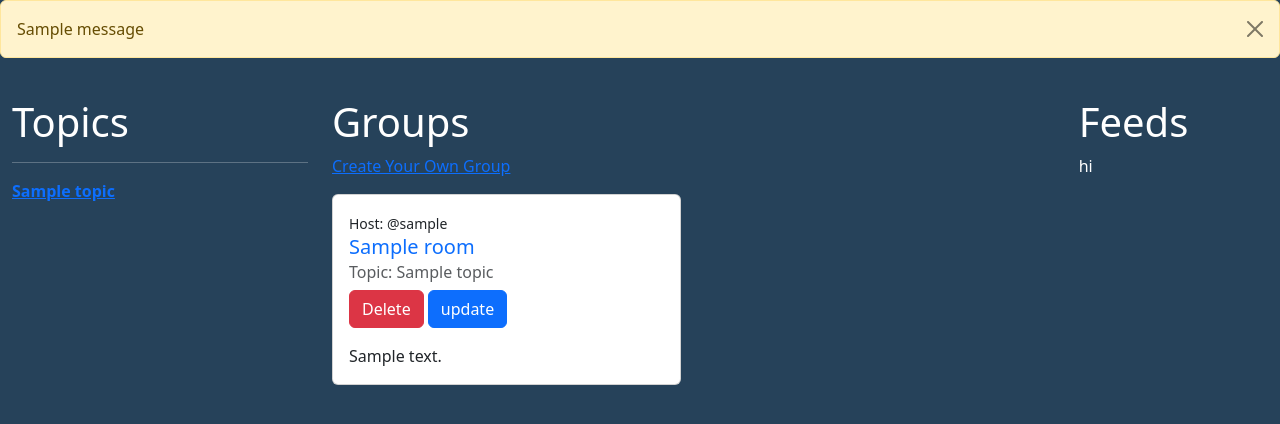
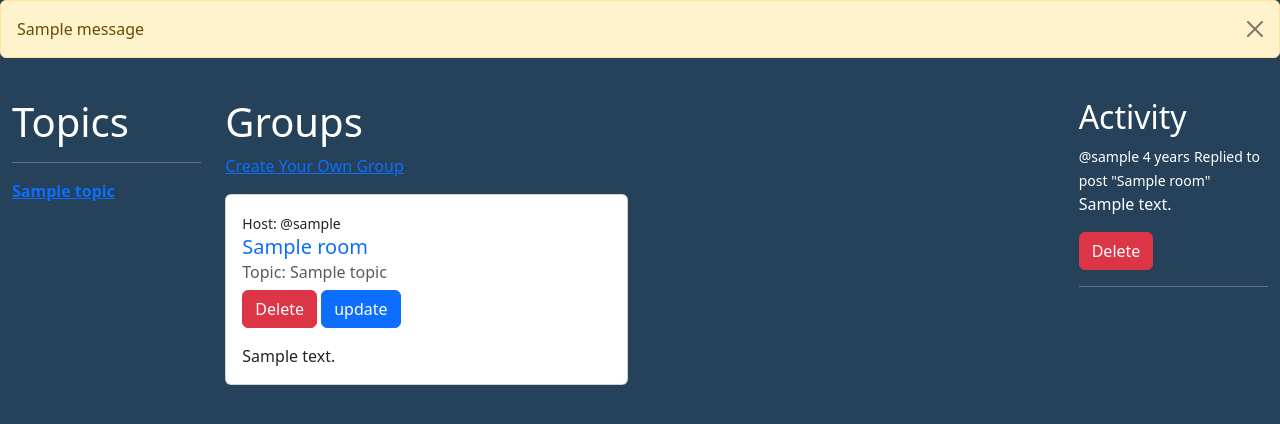
Before and after one commit to jiggyboy1/chat_app, a Django app: page / in a window 1280 px wide. Shown: the part 72-496 px from the top of the page. Run offline with Django 5.2, Linux system fonts and the light colour scheme; a user stored in the database is signed in; tables that the repository leaves empty hold one stand-in row (values such as "Sample post"); one stand-in notice (Sample message) is shown.

Commit message:
initial commit

```diff
--- a/main/models.py
+++ b/main/models.py
@@ -18,6 +18,9 @@ class Room(models.Model):
     created = models.DateTimeField(auto_now_add=True)
     update = models.DateTimeField(auto_now=True)
 
+    class Meta:
+        ordering = ['-created']
+
     def __str__(self) -> str:
         return f'{self.description[0:70]}'
 
@@ -27,5 +30,9 @@ class Message(models.Model):
     body = models.TextField(max_length=200,null=True,blank=True)
     created = models.DateTimeField(auto_now_add= True)
 
+    class Meta:
+        ordering = ['-created']
+
+
     def __str__(self) -> str:
         return f'{self.body}'
--- a/main/urls.py
+++ b/main/urls.py
@@ -13,4 +13,5 @@ urlpatterns =[
     path('login/',views.login_user,name="login"),
     path('sign-up/',views.sign_up,name="register"),
     path('logout/',views.logout_user,name="logout"),
+    path('search/',views.search,name="search"),
 ]
--- a/main/views.py
+++ b/main/views.py
@@ -4,18 +4,20 @@ from .forms import CreateRoom,Registeruser
 from django.contrib.auth import authenticate,login,logout
 from django.contrib.auth.decorators import login_required
 from django.contrib import messages
+from django.db.models import Q
 
 # Create your views here.
 
 def home(request):
     room = Room.objects.all()
     topic = Topic.objects.all()
-    context = {'room':room,'topic':topic}
+    message = Message.objects.all()
+    context = {'room':room,'topic':topic, 'message':message}
     return render(request,'home.html',context)
 
 def room(request,pk):
     rooms = Room.objects.get(id=pk)
-    message = rooms.message_set.all().order_by('-created')
+    message = rooms.message_set.all()
     paticipants = rooms.participant.all()
     rooom = rooms.participant.count()
     if request.method == 'POST':
@@ -66,8 +68,9 @@ def update(request,pk):
 def topic(request,foo):
     topics = Topic.objects.get(name=foo)
     rooms = Room.objects.filter(topic=topics)
+    message = Message.objects.all()
 
-    context = {"topic":topics,"rooms":rooms}
+    context = {"topic":topics,"rooms":rooms,'message':message}
     return render(request,'topic.html',context)
 
 def login_user(request):
@@ -104,7 +107,13 @@ def delete_message(request,pk):
         return redirect('home')
     return render(request,'delete_room.html',{'obj':message})
 
+def search(request):
+    if request.method == 'POST':
+        searched = request.POST.get('searched')
+        topics = Room.objects.filter(Q(name__icontains=searched)| Q(description__icontains=searched)| Q(topic__name__icontains=searched))
 
+    context = {'search':searched,'topics':topics}
+    return render(request,'search.html',context)
 
 def logout_user(request):
     logout(request)
--- a/static/css/styles.css
+++ b/static/css/styles.css
@@ -103,9 +103,9 @@ h5 a:hover{
 
 .page-layout{
     padding: 10px;
-    background-color: white;
-    color: black;
-    border: 1px solid gold;
+    background-color: #86a8cf;
+    color: white;
+    /* border: 1px solid blue; */
 }
 
 .page-layout .rooms h3 {
--- a/templates/home.html
+++ b/templates/home.html
@@ -4,7 +4,7 @@
 <br>
 <div class="container-fluid">
     <div class="row ">
-       <div class="col-3">
+       <div class="col-2">
           <div class="topic">
               <h1 >Topics</h1>
               <hr>
@@ -38,8 +38,17 @@
             </div>
        </div>
        <div class="col-2">
-         <h1>Feeds</h1>
-         <p>hi</p>
+         <h2>Activity</h2>
+        {% for message in message%}
+         <small>@{{message.host}}    {{message.created|timesince}}</small>
+         <small>Replied to post "{{message.room.name}}"</small>
+
+         <p>{{message}}</p>
+         {% if request.user == message.host %}
+            <a href="{% url 'delete_message' message.id %}" class="btn btn-danger" >Delete</a>
+        {% endif %}
+         <hr>
+        {% endfor %}
        </div>
 
     </div>
--- a/templates/partial/nav.html
+++ b/templates/partial/nav.html
@@ -22,8 +22,9 @@
               <a class="nav-link" href="{% url 'register' %}">Sign in</a>
             </li>
             {% endif %}
-            <form class="d-flex" role="search">
-              <input class="form-control me-2" type="search" placeholder="Search" aria-label="Search">
+            <form class="d-flex" role="search" method="post" action="{% url 'search' %}">
+              {% csrf_token %}
+              <input class="form-control me-2" type="search" placeholder="Search" aria-label="Search" name="searched">
               <button class="btn btn-outline-primary" type="submit">Search</button>
             </form>
           </ul>
--- a/templates/room_page.html
+++ b/templates/room_page.html
@@ -2,7 +2,7 @@
 {% load static %}
 {% block content %}
 
-<div class="container">
+<div class="container-fluid">
     <div class="row">
         <div class="col-10">
             <div class="page-layout">
```
Also changed, not shown: templates/search.html (added, +17 -0 lines), templates/topic.html (+7 -2 lines).
